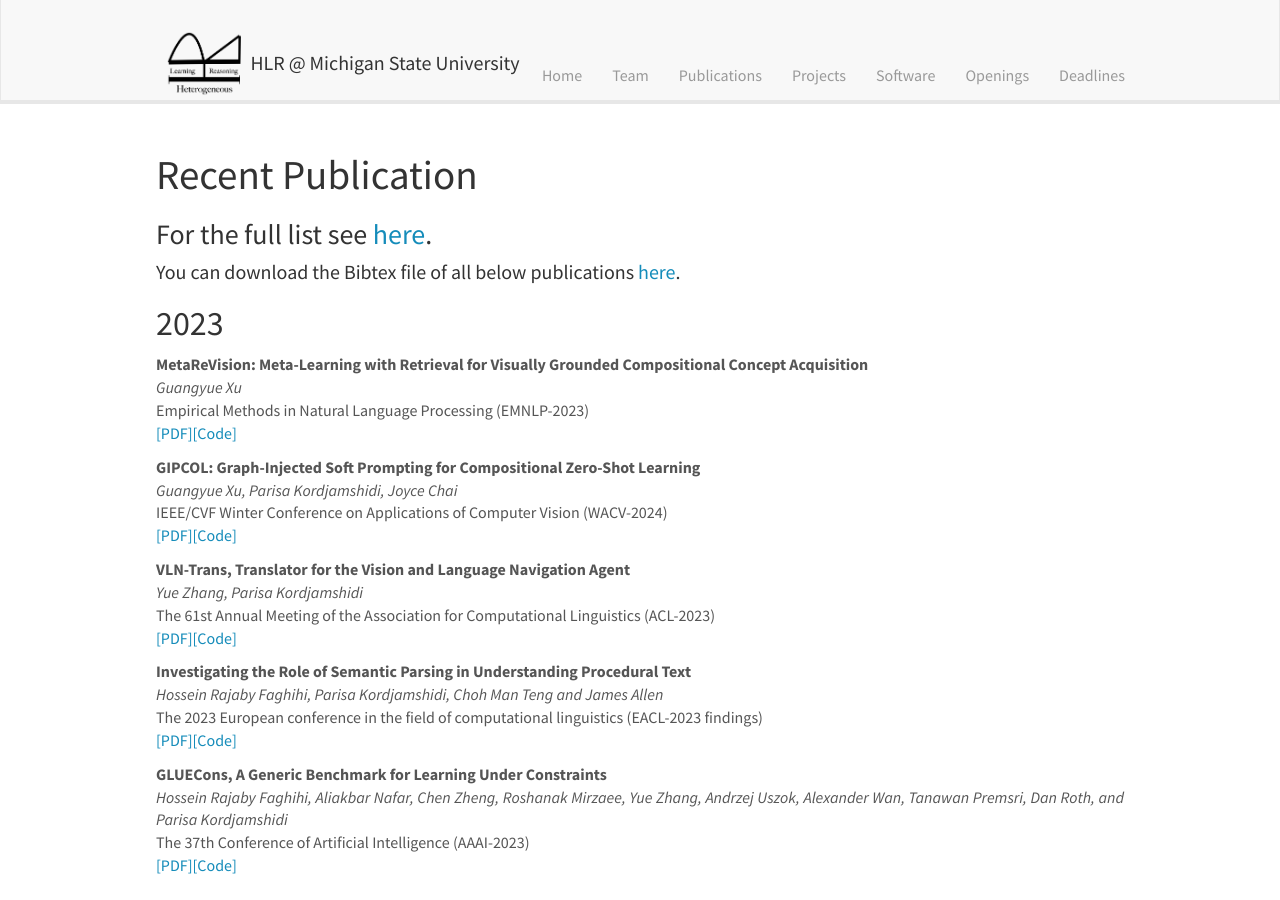
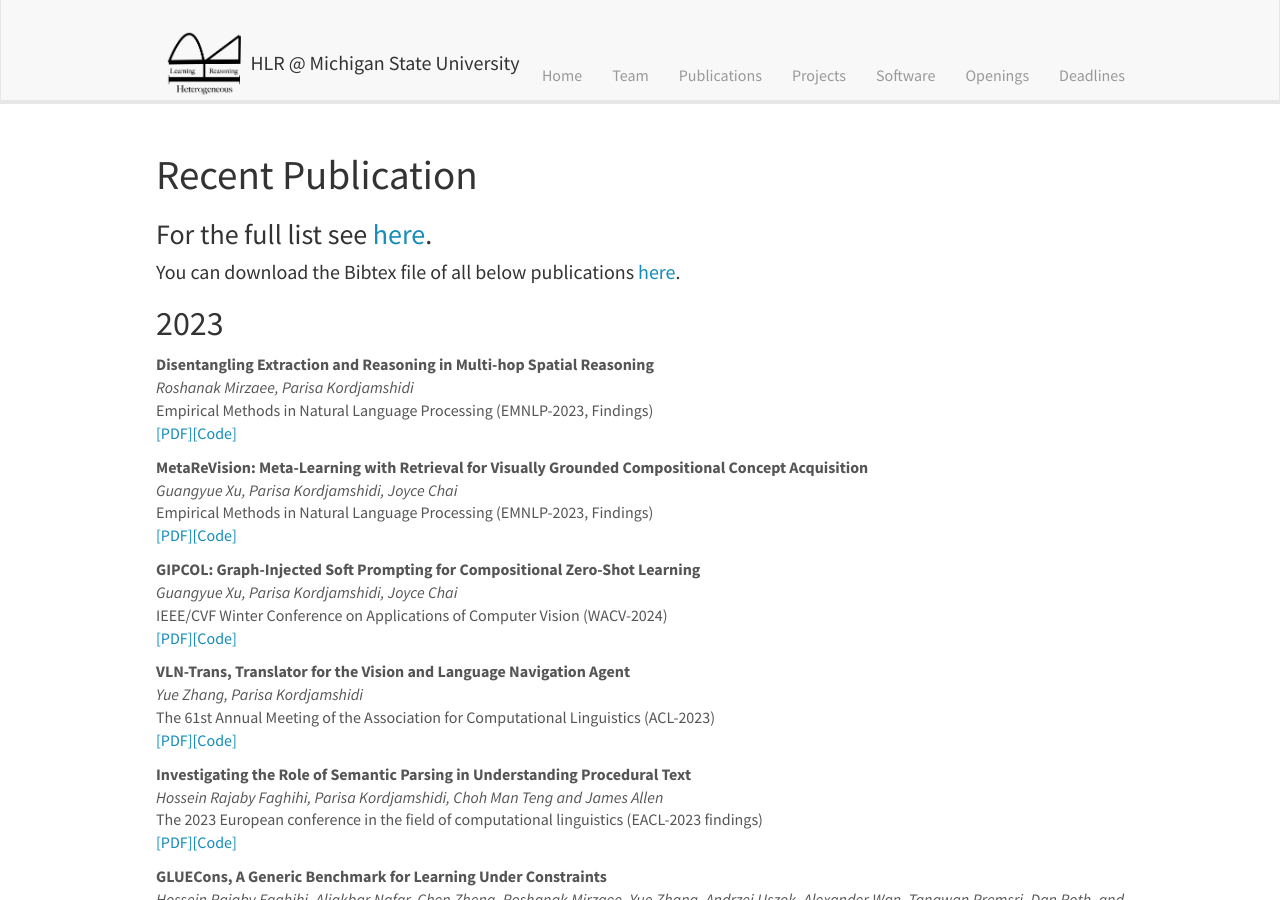
Before and after one commit to HLR/HLR.github.io, a Jekyll site: the page built from _pages/publications.md, in a window 1280 px wide and 900 px high. Built offline with Jekyll 4.4.1, drawn with Linux system fonts in a browser that asks for light colours; nearby versions of some CDN libraries.

Commit message:
publication edit

```diff
--- a/_data/publist.yml
+++ b/_data/publist.yml
@@ -1,7 +1,18 @@
 #2023
+- title: "Disentangling Extraction and Reasoning in Multi-hop Spatial Reasoning"
+  authors: Roshanak Mirzaee, Parisa Kordjamshidi
+  venue: Empirical Methods in Natural Language Processing (EMNLP-2023, Findings)
+  year: 2023
+  links:
+    - url:
+      display: PDF
+    - url:
+      display: Code
+
+
 - title: "MetaReVision: Meta-Learning with Retrieval for Visually Grounded Compositional Concept Acquisition"
-  authors: Guangyue Xu
-  venue: Empirical Methods in Natural Language Processing (EMNLP-2023)
+  authors: Guangyue Xu, Parisa Kordjamshidi, Joyce Chai
+  venue: Empirical Methods in Natural Language Processing (EMNLP-2023, Findings)
   year: 2023
   links:
     - url:
```
